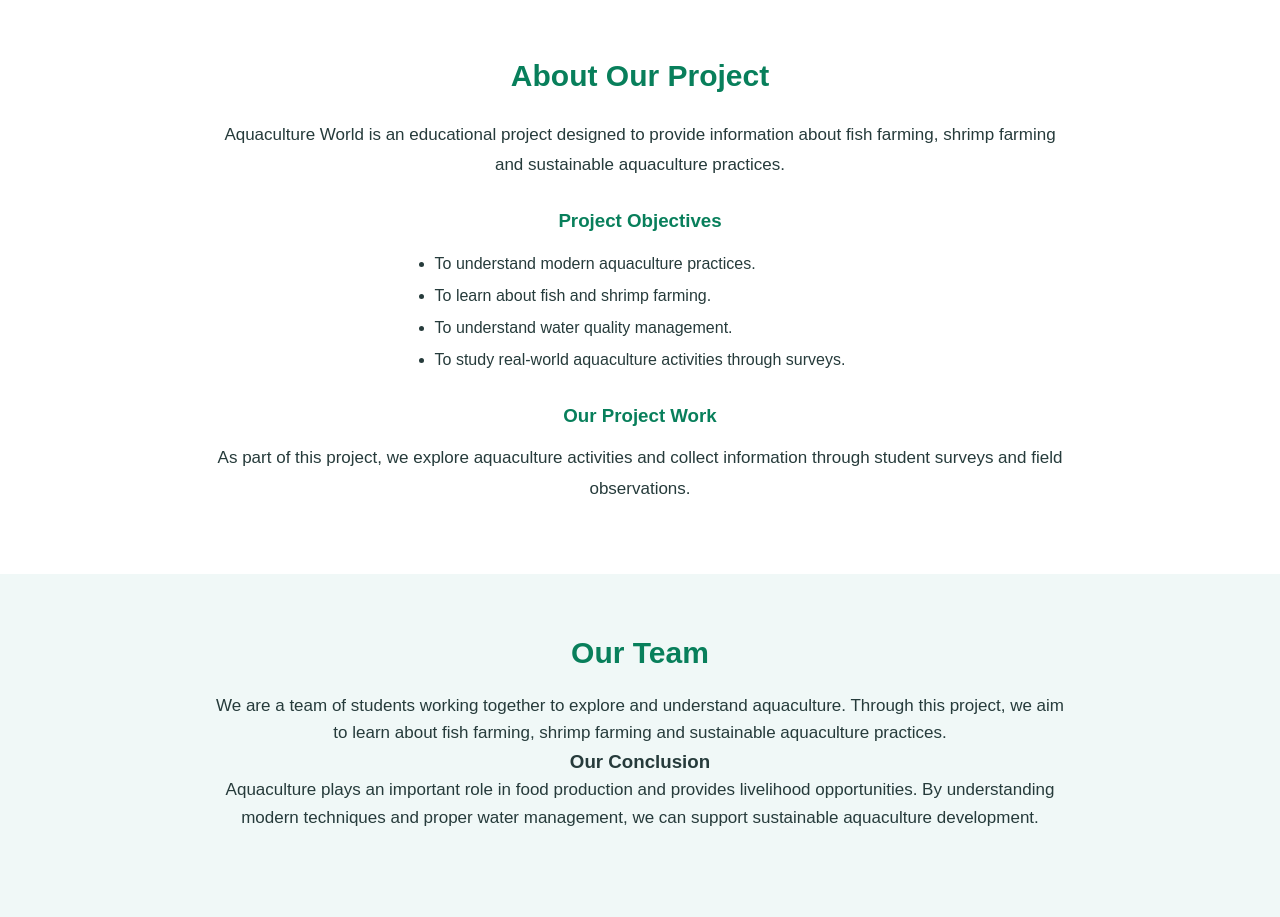
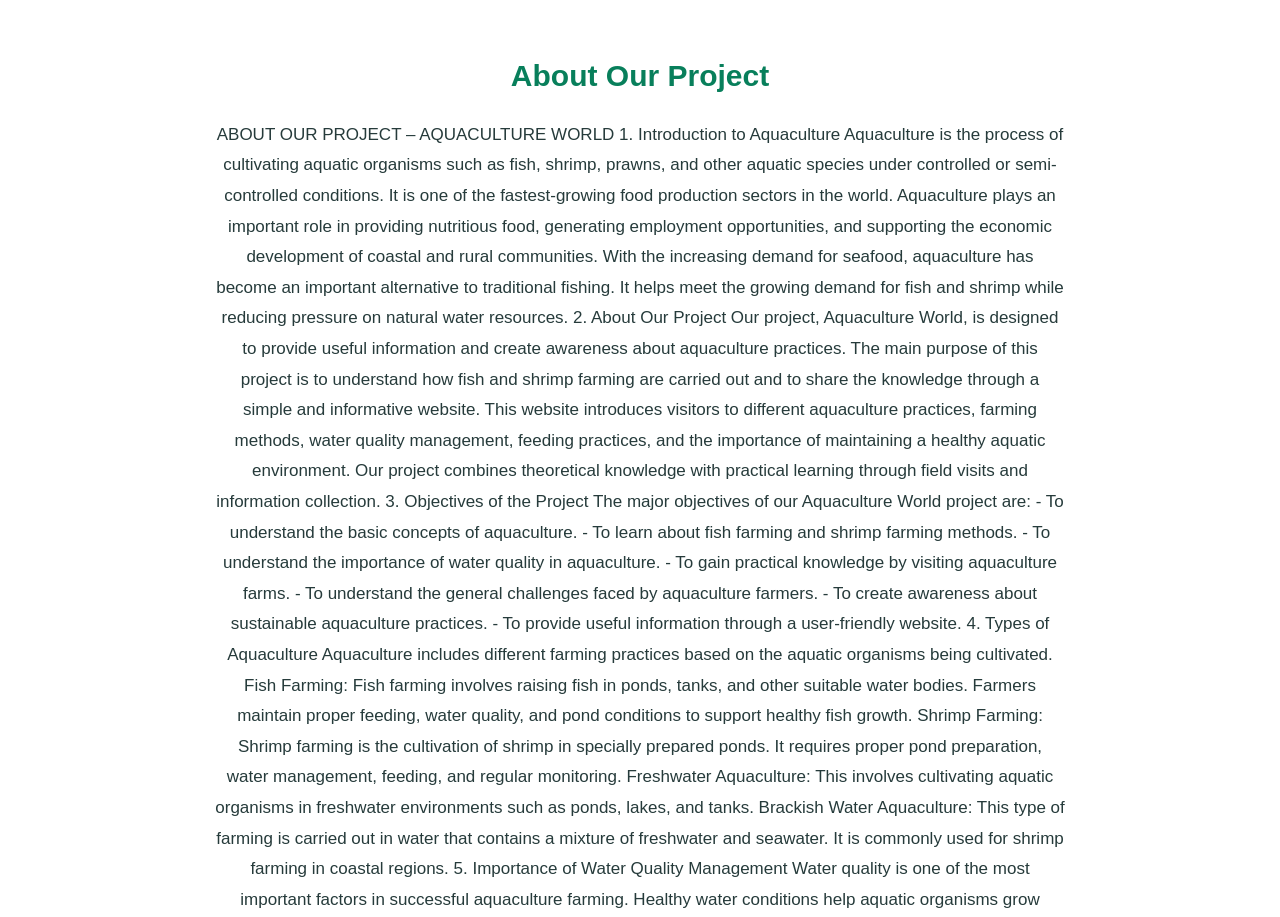
Before and after one commit to harithayadavalli/aquaculture-world, a plain HTML site: page index.html in a window 1280 px wide. Shown: the part 1280-2197 px from the top of the page. Drawn offline with Linux system fonts and the light colour scheme.

Commit message:
Add files via upload

```diff
--- a/index.html
+++ b/index.html
@@ -65,10 +65,104 @@
     <h2>About Our Project</h2>
 
     <p>
-        Aquaculture World is an educational project
-        designed to provide information about fish
-        farming, shrimp farming and sustainable
-        aquaculture practices.
+       ABOUT OUR PROJECT – AQUACULTURE WORLD
+
+1. Introduction to Aquaculture
+
+Aquaculture is the process of cultivating aquatic organisms such as fish, shrimp, prawns, and other aquatic species under controlled or semi-controlled conditions. It is one of the fastest-growing food production sectors in the world. Aquaculture plays an important role in providing nutritious food, generating employment opportunities, and supporting the economic development of coastal and rural communities.
+
+With the increasing demand for seafood, aquaculture has become an important alternative to traditional fishing. It helps meet the growing demand for fish and shrimp while reducing pressure on natural water resources.
+
+2. About Our Project
+
+Our project, Aquaculture World, is designed to provide useful information and create awareness about aquaculture practices. The main purpose of this project is to understand how fish and shrimp farming are carried out and to share the knowledge through a simple and informative website.
+
+This website introduces visitors to different aquaculture practices, farming methods, water quality management, feeding practices, and the importance of maintaining a healthy aquatic environment.
+
+Our project combines theoretical knowledge with practical learning through field visits and information collection.
+
+3. Objectives of the Project
+
+The major objectives of our Aquaculture World project are:
+
+- To understand the basic concepts of aquaculture.
+- To learn about fish farming and shrimp farming methods.
+- To understand the importance of water quality in aquaculture.
+- To gain practical knowledge by visiting aquaculture farms.
+- To understand the general challenges faced by aquaculture farmers.
+- To create awareness about sustainable aquaculture practices.
+- To provide useful information through a user-friendly website.
+
+4. Types of Aquaculture
+
+Aquaculture includes different farming practices based on the aquatic organisms being cultivated.
+
+Fish Farming: Fish farming involves raising fish in ponds, tanks, and other suitable water bodies. Farmers maintain proper feeding, water quality, and pond conditions to support healthy fish growth.
+
+Shrimp Farming: Shrimp farming is the cultivation of shrimp in specially prepared ponds. It requires proper pond preparation, water management, feeding, and regular monitoring.
+
+Freshwater Aquaculture: This involves cultivating aquatic organisms in freshwater environments such as ponds, lakes, and tanks.
+
+Brackish Water Aquaculture: This type of farming is carried out in water that contains a mixture of freshwater and seawater. It is commonly used for shrimp farming in coastal regions.
+
+5. Importance of Water Quality Management
+
+Water quality is one of the most important factors in successful aquaculture farming. Healthy water conditions help aquatic organisms grow properly and reduce the risk of diseases.
+
+Some important water quality parameters include:
+
+- Temperature: Influences the growth and activity of aquatic organisms.
+- pH Level: Indicates whether the water is acidic or alkaline.
+- Dissolved Oxygen: Essential for the survival and growth of fish and shrimp.
+- Salinity: Important for organisms raised in brackish water and marine environments.
+- Ammonia: High ammonia levels can negatively affect aquatic organisms.
+
+Regular monitoring and proper water management help maintain a healthy farming environment.
+
+6. Field Visit – Gangapatnam
+
+As part of our project, we visited aquaculture farms in Gangapatnam to understand practical farming activities. During the visit, we observed aquaculture farm environments and collected information related to farming practices.
+
+The field visit helped us understand the importance of pond management, feeding practices, water quality, and regular monitoring in aquaculture.
+
+It also provided an opportunity to connect the concepts learned in our academic studies with real-world farming activities.
+
+7. Challenges in Aquaculture
+
+Aquaculture farmers may face several challenges during farming operations. Some common challenges include:
+
+- Maintaining proper water quality.
+- Managing fish and shrimp diseases.
+- Increasing feed and production costs.
+- Changes in weather and environmental conditions.
+- Maintaining suitable pond conditions.
+- Managing water availability and resources.
+
+Understanding these challenges is important for improving farming practices and supporting sustainable production.
+
+8. Sustainable Aquaculture
+
+Sustainable aquaculture focuses on producing fish and shrimp while protecting the environment and using natural resources responsibly.
+
+Some important practices include proper water management, responsible feeding, regular pond monitoring, disease prevention, and avoiding unnecessary pollution.
+
+Sustainable farming methods help protect aquatic ecosystems and support the long-term development of the aquaculture industry.
+
+9. Role of Our Website
+
+The Aquaculture World website is developed as an educational platform for students, farmers, and visitors who are interested in learning about aquaculture.
+
+It provides information about different farming methods, water quality management, field visit activities, project objectives, and our team.
+
+Our aim is to make aquaculture-related information easy to understand and accessible through a simple website.
+
+10. Conclusion
+
+Through the Aquaculture World project, we gained a better understanding of aquaculture and its importance in modern food production. The field visit to Gangapatnam helped us connect theoretical concepts with practical farming activities.
+
+This project improved our knowledge about fish farming, shrimp farming, water quality management, and the challenges involved in aquaculture.
+
+We hope this website will help visitors understand the importance of aquaculture and encourage awareness about responsible and sustainable farming practices.
     </p>
 
     <h3>Project Objectives</h3>
```
